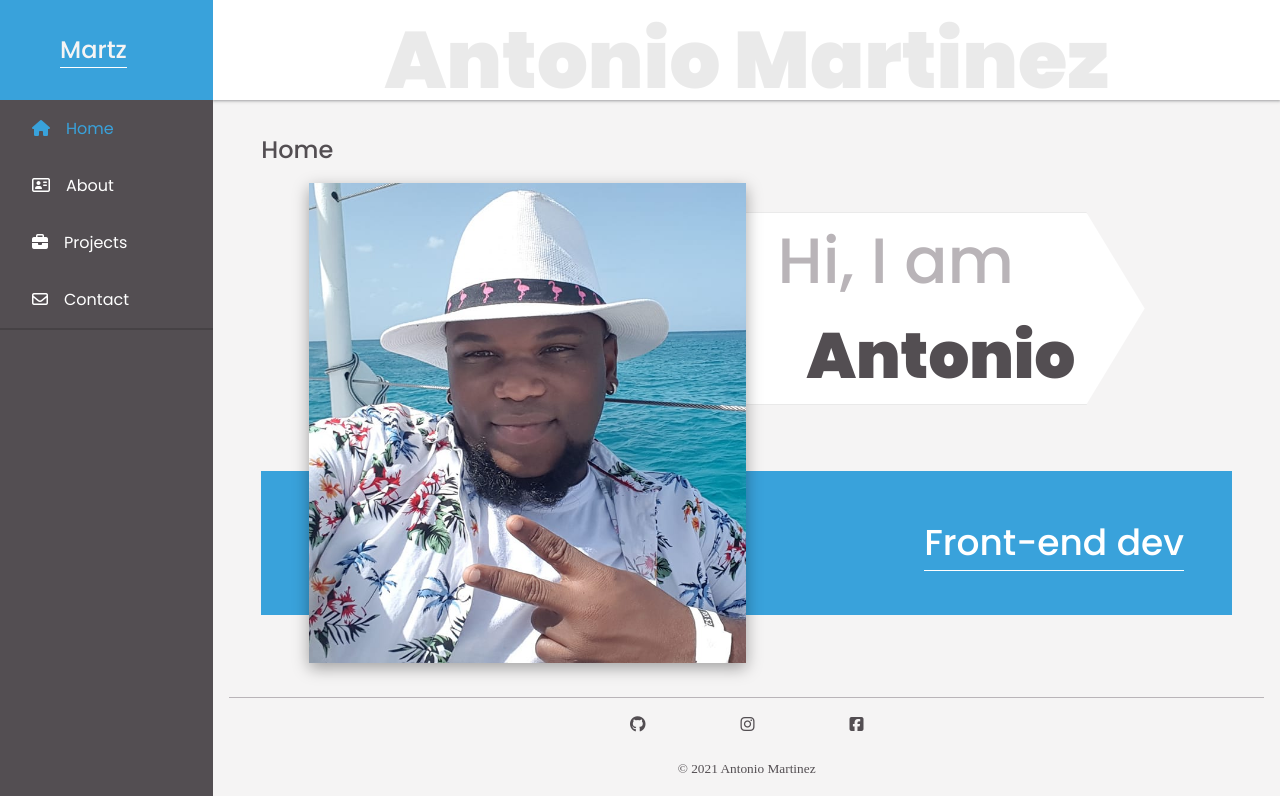
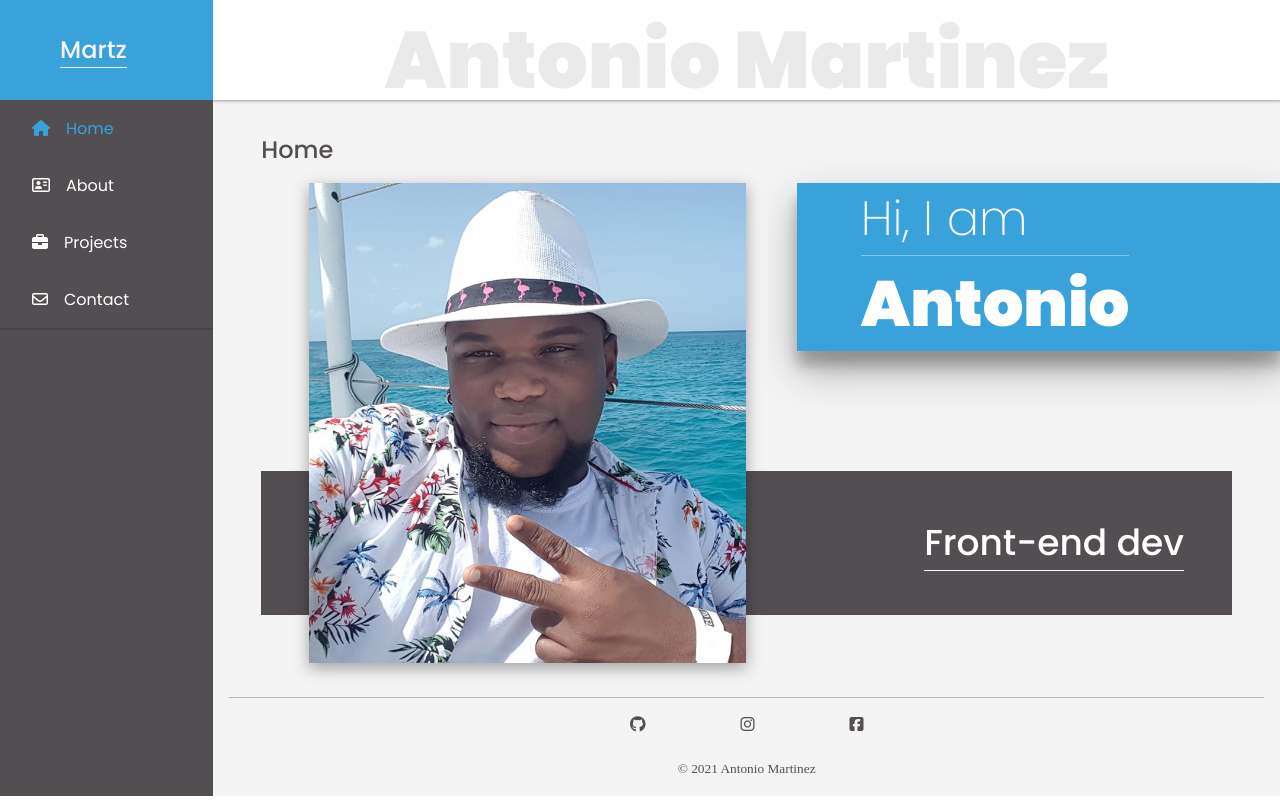
Before and after one commit to anthonymartz17/portfolio, a Vue app: page / in a window 1280 px wide. Built offline with nearby package versions, Linux system fonts and the light colour scheme.

Commit message:
modified homepage design

```diff
--- a/src/assets/_shareable.scss
+++ b/src/assets/_shareable.scss
@@ -16,9 +16,10 @@
 
 
 // fonts desktop
+
  $font-stack: 'Poppins', sans-serif;
  $font-logo-name: normal 500 1.5em $font-stack;
-      $font-greeting-hi: normal 500 4em $font-stack;
+ $font-greeting-hi: normal 100 3em $font-stack;
  $font-greeting-name: normal 900 4em $font-stack;
  $font-jumboName-desktop: normal 900 5em $font-stack;
  $font-jumboName-tablet: normal 900 5em $font-stack;
@@ -26,6 +27,7 @@
  $font-title-lg: normal 500 1.5em $font-stack;
  $font-title-md: normal 400 1em $font-stack;
  $font-text: normal 400 1em $font-stack;
+
 
 
 
--- a/src/views/Home.vue
+++ b/src/views/Home.vue
@@ -38,7 +38,6 @@ export default {
 
 }
 </script>
-
 <style lang='scss'>
 .home-container{
   // background: red;
@@ -55,32 +54,37 @@ export default {
   display: flex;
   gap: 1em;
   margin-top: 1em;
-  // background: $primary;
   height: 60vh;
   width: 100%;
-  // box-shadow: $bx-shadow;
-  // border-radius: 5px;
    position: relative;
+
 &-hi{
-  text-align: center;
-  top: 30px;
-  right: 0;
+  overflow: hidden;
+  display: flex;
+  flex-direction: column;
+  justify-content: center;
+  align-items: baseline;
+  text-align: start;
+  padding-left: 4em;
+  right: -50px;
   position: absolute;
-  background: $white;
-  width: 60%;
-  height: 40%;
-  clip-path: polygon(0% 0%, 75% 0%, 85% 50%, 75% 100%, 0% 100%);
-  box-shadow:rgba(0, 0, 0, 0.35) 0px 5px 15px;
+  background: $primary;
+  width: 50%;
+  height: 35%;
+  // clip-path: polygon(0% 0%, 75% 0%, 85% 50%, 75% 100%, 0% 100%);
+  box-shadow: rgba(0, 0, 0, 0.3) 0px 19px 38px, rgba(0, 0, 0, 0.22) 0px 15px 12px;
 
 p{
    font:$font-greeting-hi;
-   color: $light-dark;
-   text-align: start;
-   padding-left: 2em;
-  //  background:red;
+   color: $white;
+
 }
 h2{
-  font:$font-greeting-name
+  font:$font-greeting-name;
+  color: $white;
+ border-top: .5px solid rgba(255, 255, 255, 0.384);
+//  background: $dark;
+
 }
 
 }
@@ -100,6 +104,7 @@ h2{
 
 }
 &-text{
+
   display: flex;
   align-self: flex-end;
   justify-content: flex-end;
@@ -109,7 +114,7 @@ h2{
   position: absolute;
   width: 100%;
   height: 30%;
-  background: $primary;
+  background: $dark;
   font:$font-title-lg;
   color: $dark;
   // clip-path: polygon(0% 0%, 75% 0%, 85% 50%, 75% 100%, 0% 100%);
```
Lines whose indentation alone changed are shown as unchanged.
